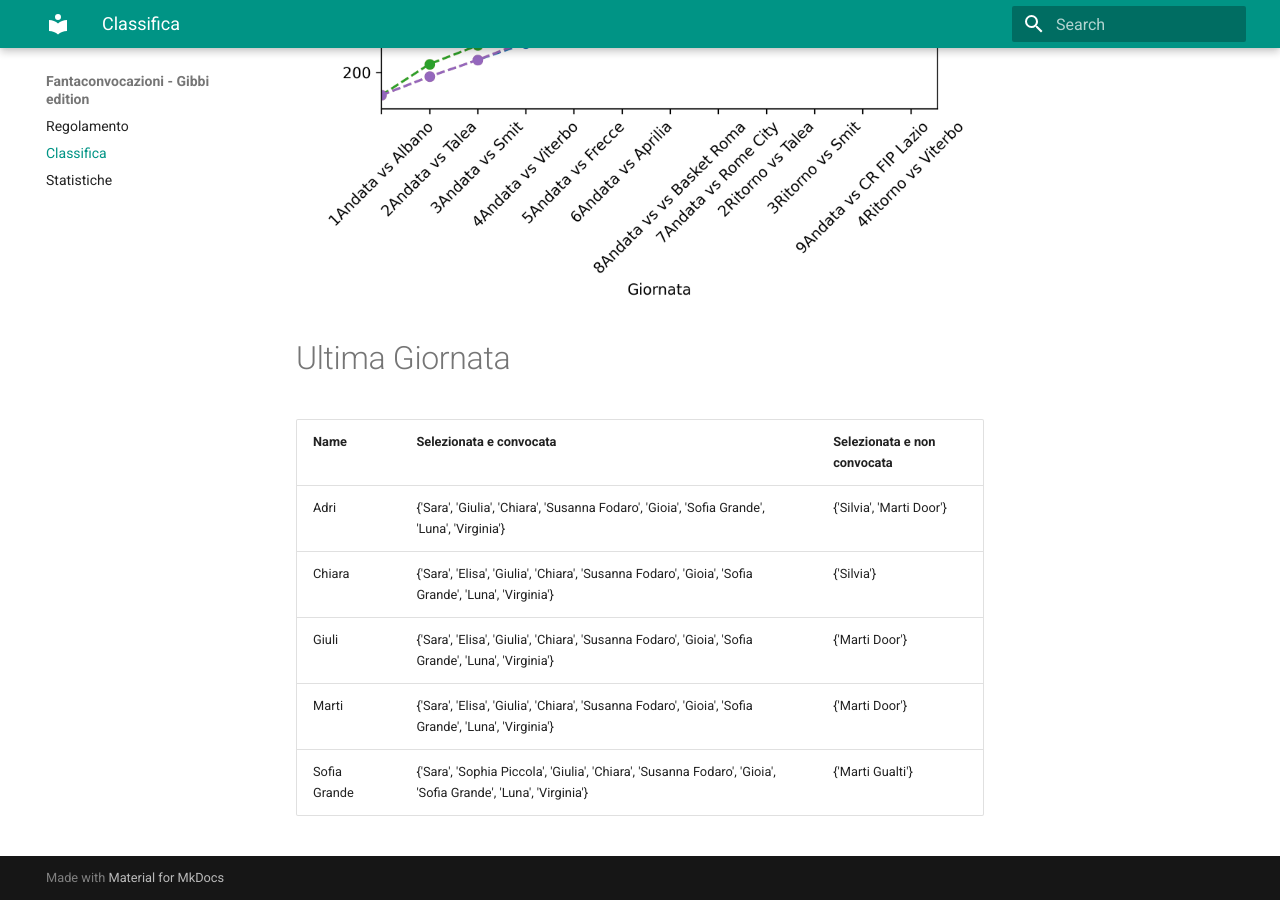
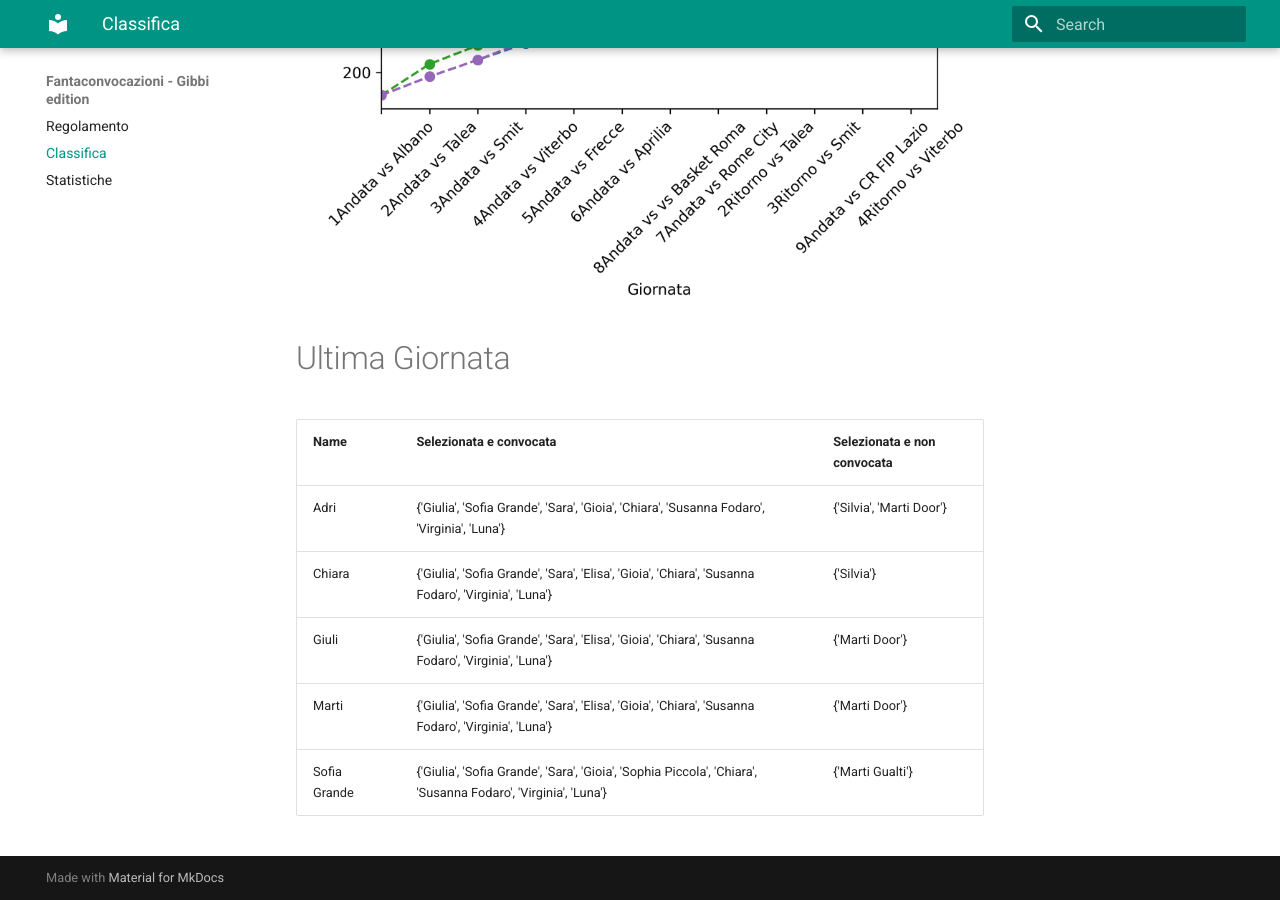
Before and after one commit to martinig94/fantagibbi, an MkDocs documentation site: the page built from docs/Classifica.md, in a window 1280 px wide and 900 px high, scrolled down 810 px. Built offline with MkDocs 1.6.1 and Material for MkDocs 9.7.7, drawn with Linux system fonts in a browser that asks for light colours.

Commit message:
Auto-update from main.py

```diff
--- a/docs/Classifica.md
+++ b/docs/Classifica.md
@@ -18,9 +18,9 @@
 <!-- START_TABLE CORRECT -->
 | Name         | Selezionata e convocata                                                                                       | Selezionata e non convocata   |
 |:-------------|:--------------------------------------------------------------------------------------------------------------|:------------------------------|
-| Adri         | {'Sara', 'Giulia', 'Chiara', 'Susanna Fodaro', 'Gioia', 'Sofia Grande', 'Luna', 'Virginia'}                   | {'Silvia', 'Marti Door'}      |
-| Chiara       | {'Sara', 'Elisa', 'Giulia', 'Chiara', 'Susanna Fodaro', 'Gioia', 'Sofia Grande', 'Luna', 'Virginia'}          | {'Silvia'}                    |
-| Giuli        | {'Sara', 'Elisa', 'Giulia', 'Chiara', 'Susanna Fodaro', 'Gioia', 'Sofia Grande', 'Luna', 'Virginia'}          | {'Marti Door'}                |
-| Marti        | {'Sara', 'Elisa', 'Giulia', 'Chiara', 'Susanna Fodaro', 'Gioia', 'Sofia Grande', 'Luna', 'Virginia'}          | {'Marti Door'}                |
-| Sofia Grande | {'Sara', 'Sophia Piccola', 'Giulia', 'Chiara', 'Susanna Fodaro', 'Gioia', 'Sofia Grande', 'Luna', 'Virginia'} | {'Marti Gualti'}              |
+| Adri         | {'Giulia', 'Sofia Grande', 'Sara', 'Gioia', 'Chiara', 'Susanna Fodaro', 'Virginia', 'Luna'}                   | {'Silvia', 'Marti Door'}      |
+| Chiara       | {'Giulia', 'Sofia Grande', 'Sara', 'Elisa', 'Gioia', 'Chiara', 'Susanna Fodaro', 'Virginia', 'Luna'}          | {'Silvia'}                    |
+| Giuli        | {'Giulia', 'Sofia Grande', 'Sara', 'Elisa', 'Gioia', 'Chiara', 'Susanna Fodaro', 'Virginia', 'Luna'}          | {'Marti Door'}                |
+| Marti        | {'Giulia', 'Sofia Grande', 'Sara', 'Elisa', 'Gioia', 'Chiara', 'Susanna Fodaro', 'Virginia', 'Luna'}          | {'Marti Door'}                |
+| Sofia Grande | {'Giulia', 'Sofia Grande', 'Sara', 'Gioia', 'Sophia Piccola', 'Chiara', 'Susanna Fodaro', 'Virginia', 'Luna'} | {'Marti Gualti'}              |
 <!-- END_TABLE CORRECT -->
```
